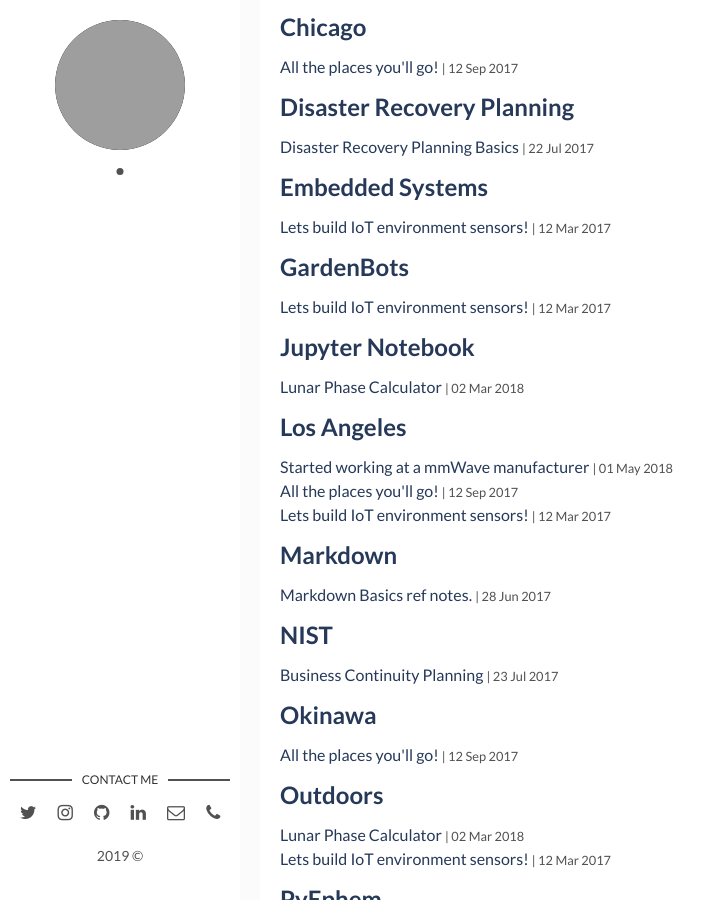
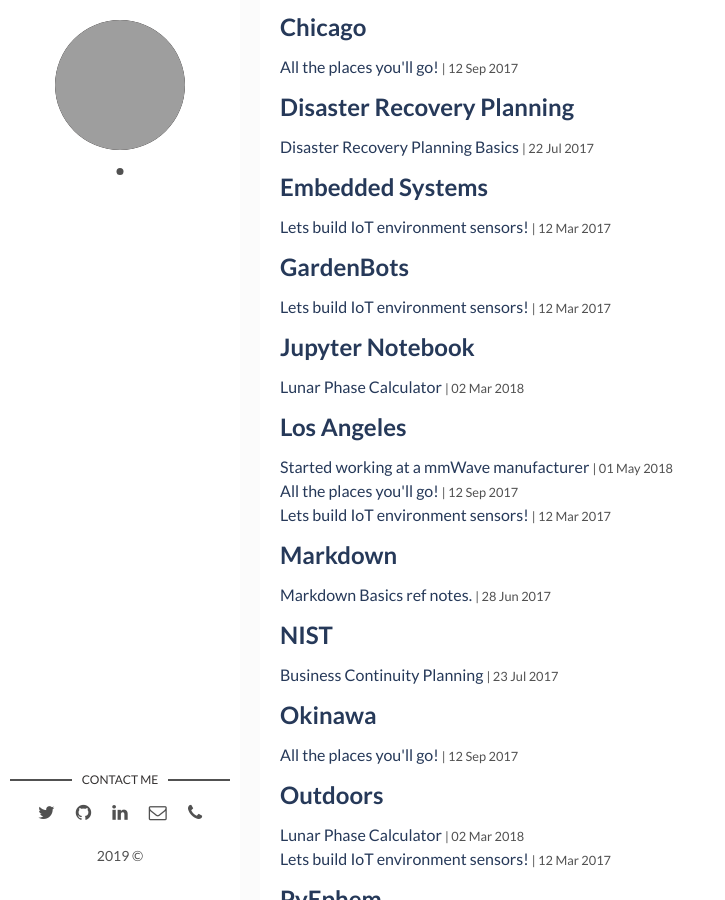
Before and after one commit to mynameiskaleb/johnnyromano.github.io, a Jekyll site: the page built from tags.html, in a window 1280 px wide and 900 px high, scrolled down 544 px. Shown: the whole window, without its empty margins (0-725 px from the left). Built offline with Jekyll 4.4.1, drawn with Linux system fonts in a browser that asks for light colours; grey boxes are pictures that could not be loaded.

Commit message:
updated author content

```diff
--- a/_layouts/main.html
+++ b/_layouts/main.html
@@ -21,11 +21,7 @@
         {% else %}
           <li><a href="https://twitter.com/_johnnyromano" target="_blank"><i class="fa fa-twitter" aria-hidden="true"></i></a></li>
         {% endif %}
-        {% if site.instagram %}
-          <li><a href="https://instagram.com/{{ site.instagram }}" target="_blank"><i class="fa fa-instagram" aria-hidden="true"></i></a></li>
-        {% else %}
-          <li><a href="https://instagram.com/" target="_blank"><i class="fa fa-instagram" aria-hidden="true"></i></a></li>
-        {% endif %}
+
         {% if site.github %}
           <li class="github"><a href="http://github.com/{{site.github}}" target="_blank"><i class="fa fa-github"></i></a></li>
         {% else %}
```
